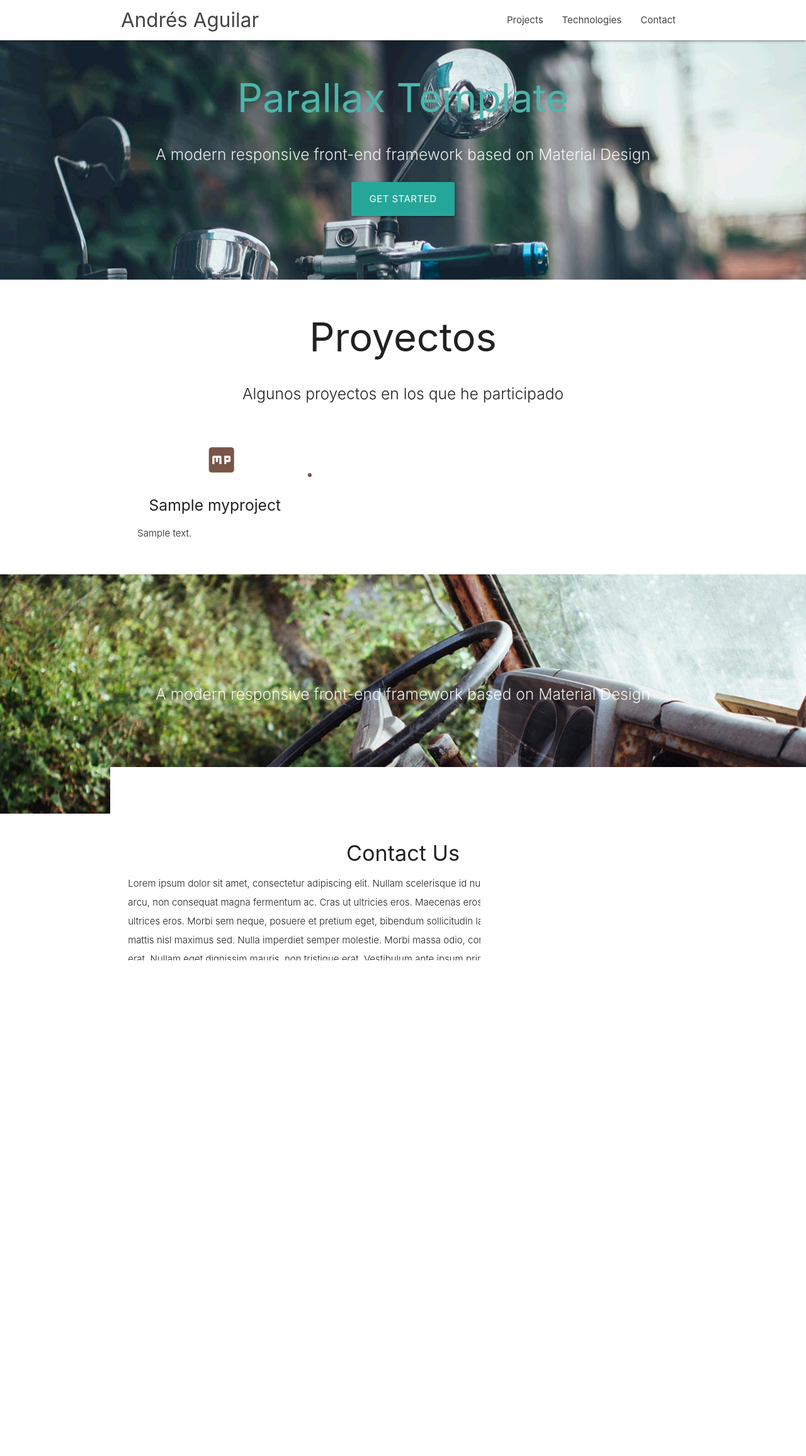
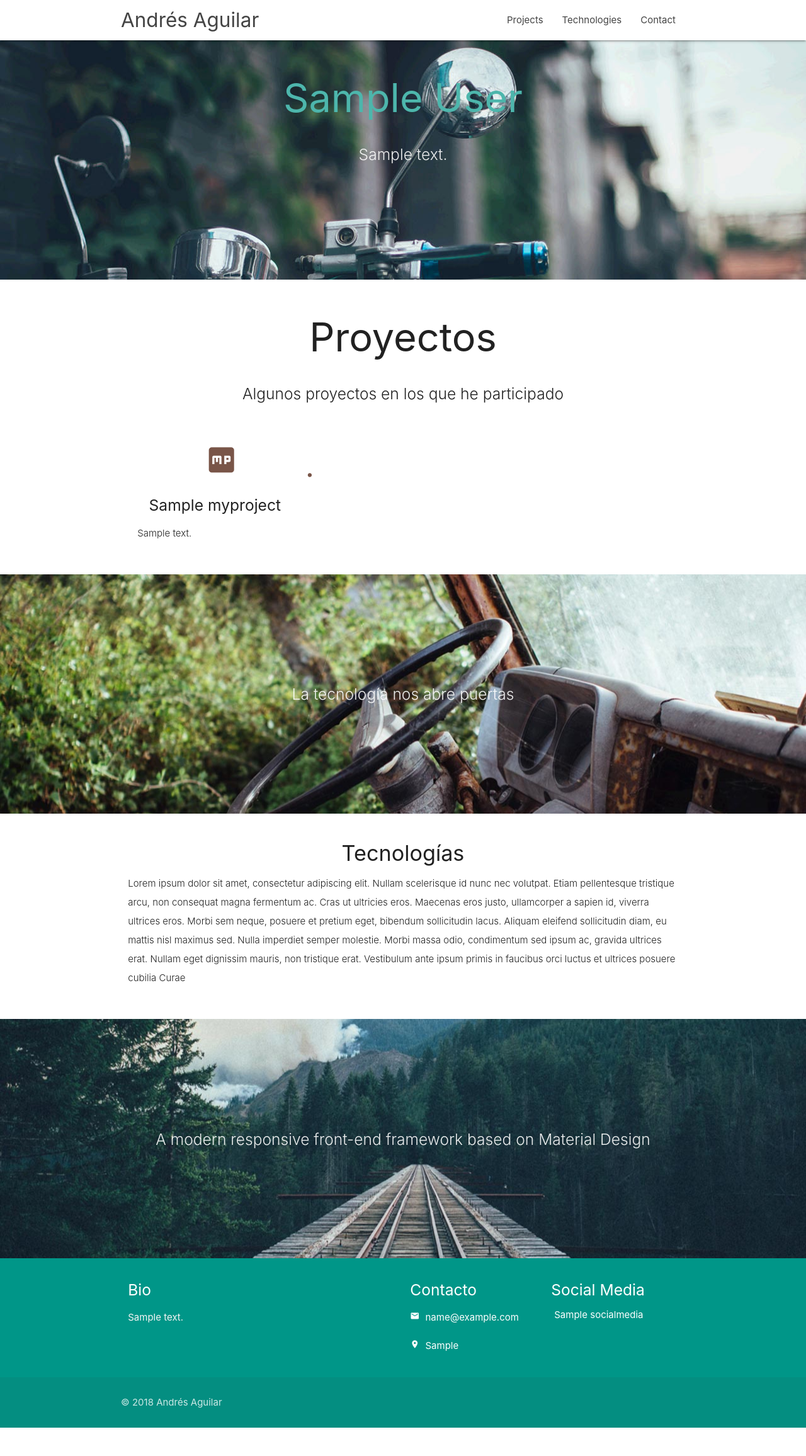
Before and after one commit to andres-aguilar/PersonalSite, a Django app: a page that uses mysite/templates/base/base.html in a window 1280 px wide. Shown: the whole page at 63% size. After the commit the page ends 2267 px from the top, so only its background shows below. Run offline with Django 3.2, Linux system fonts and the light colour scheme; tables that the repository leaves empty hold one stand-in row (values such as "Sample post"); some libraries are stand-ins or nearby versions.

Commit message:
Agregando nuevos modelos y desplegandolos en la página principal

```diff
--- a/mysite/apps/webpage/admin.py
+++ b/mysite/apps/webpage/admin.py
@@ -1,7 +1,9 @@
+# -*- coding: utf-8 -*-
 from django.contrib import admin
 
-from .models import MyProjects, SocialMedia
+from .models import MyProjects, SocialMedia, Profile
 
 
 admin.site.register(MyProjects)
 admin.site.register(SocialMedia)
+admin.site.register(Profile)
--- a/mysite/apps/webpage/models.py
+++ b/mysite/apps/webpage/models.py
@@ -1,12 +1,16 @@
+# -*- coding: utf-8 -*-
+
 from django.db import models
+from django.contrib.auth.models import User
 
-# Create your models here.
+
+
 class MyProjects(models.Model):
     name = models.CharField(max_length=50)
     description = models.TextField()
     icon = models.CharField(max_length=25)
     url = models.URLField()
-    date = models.DateField(auto_now=True)
+    date = models.DateField()
 
     def __str__(self):
         return self.name
@@ -19,3 +23,13 @@ class SocialMedia(models.Model):
 
     def __str__(self):
         return self.name
+
+
+class Profile(models.Model):
+    user = models.OneToOneField(User, on_delete=models.CASCADE)
+    bio = models.TextField()
+    location = models.CharField(max_length=50)
+    short_bio = models.CharField(max_length=150)
+
+    def __str__(self):
+        return self.user.username
--- a/mysite/apps/webpage/views.py
+++ b/mysite/apps/webpage/views.py
@@ -1,14 +1,20 @@
+# -*- coding: utf-8 -*-
 from django.shortcuts import render
 
-from .models import MyProjects
+from .models import MyProjects, SocialMedia, Profile
 
 def under_construction(request):
     return render(request, 'under_construction.html')
 
 
 def index(request):
-    projects = MyProjects.objects.all()
+    projects = MyProjects.objects.all().order_by('-date')[:6]
+    social_medias = SocialMedia.objects.all()
+    user = Profile.objects.get(pk=1)
+
     context = {
-        'projects': projects
+        'projects': projects,
+        'social_medias': social_medias,
+        'user': user
     }
     return render(request, 'webpage/index.html', context)
--- a/mysite/static/css/main.css
+++ b/mysite/static/css/main.css
@@ -11,13 +11,9 @@ nav .brand-logo {
   color: #444;
 }
 
-p {
-  line-height: 2rem;
-}
+p { line-height: 2rem }
 
-.sidenav-trigger {
-  color: #26a69a;
-}
+.sidenav-trigger { color: #26a69a }
 
 .parallax-container {
   min-height: 380px;
@@ -25,9 +21,7 @@ p {
   height: auto;
   color: rgba(255,255,255,.9);
 }
-  .parallax-container .section {
-    width: 100%;
-  }
+.parallax-container .section { width: 100% }
 
 @media only screen and (max-width : 992px) {
   .parallax-container .section {
@@ -52,6 +46,12 @@ p {
   font-size: inherit;
 }
 
+p > i, a > i {
+  margin-right: 5px;
+  max-width: 15px;
+  min-width: 15px;
+}
+
 footer.page-footer {
   margin: 0;
 }
--- a/mysite/templates/base/base.html
+++ b/mysite/templates/base/base.html
@@ -8,6 +8,9 @@
     <meta http-equiv="X-UA-Compatible" content="ie=edge">
     <link href="https://fonts.googleapis.com/icon?family=Material+Icons" rel="stylesheet">
     <link rel="stylesheet" href="https://cdnjs.cloudflare.com/ajax/libs/materialize/1.0.0/css/materialize.min.css">
+	<link rel="stylesheet" href="https://use.fontawesome.com/releases/v5.5.0/css/all.css"
+	integrity="sha384-B4dIYHKNBt8Bc12p+WXckhzcICo0wtJAoU8YZTY5qE0Id1GSseTk6S+L3BlXeVIU"
+	crossorigin="anonymous">
     <link rel="stylesheet" href="{% static 'css/main.css' %}">
     <title> Andres Aguilar - {% block title %}{% endblock %} </title>
 </head>
--- a/mysite/templates/webpage/index.html
+++ b/mysite/templates/webpage/index.html
@@ -8,15 +8,11 @@
         <div class="section no-pad-bot">
           <div class="container">
             <br><br>
-            <h1 class="header center teal-text text-lighten-2">Parallax Template</h1>
+            <h1 class="header center teal-text text-lighten-2"> {{ user.user.get_full_name }} </h1>
             <div class="row center">
-              <h5 class="header col s12 light">A modern responsive front-end framework based on Material Design</h5>
-            </div>
-            <div class="row center">
-              <a href="http://materializecss.com/getting-started.html" id="download-button" class="btn-large waves-effect waves-light teal lighten-1">Get Started</a>
+              <h5 class="header col s12 light"> {{ user.short_bio }} </h5>
             </div>
             <br><br>
-
           </div>
         </div>
         <div class="parallax"><img src="{% static 'images/background1.jpg' %}" alt="Unsplashed background img 1"></div>
@@ -55,7 +51,9 @@
         <div class="section no-pad-bot">
           <div class="container">
             <div class="row center">
-              <h5 class="header col s12 light">A modern responsive front-end framework based on Material Design</h5>
+              <h5 class="header col s12 light">
+                La tecnología nos abre puertas
+              </h5>
             </div>
           </div>
         </div>
@@ -68,8 +66,17 @@
           <div class="row">
             <div class="col s12 center">
               <h3><i class="mdi-content-send brown-text"></i></h3>
-              <h4>Contact Us</h4>
-              <p class="left-align light">Lorem ipsum dolor sit amet, consectetur adipiscing elit. Nullam scelerisque id nunc nec volutpat. Etiam pellentesque tristique arcu, non consequat magna fermentum ac. Cras ut ultricies eros. Maecenas eros justo, ullamcorper a sapien id, viverra ultrices eros. Morbi sem neque, posuere et pretium eget, bibendum sollicitudin lacus. Aliquam eleifend sollicitudin diam, eu mattis nisl maximus sed. Nulla imperdiet semper molestie. Morbi massa odio, condimentum sed ipsum ac, gravida ultrices erat. Nullam eget dignissim mauris, non tristique erat. Vestibulum ante ipsum primis in faucibus orci luctus et ultrices posuere cubilia Curae;</p>
+              <h4>Tecnologías</h4>
+              <p class="left-align light">
+                Lorem ipsum dolor sit amet, consectetur adipiscing elit. Nullam scelerisque id nunc nec volutpat.
+                Etiam pellentesque tristique arcu, non consequat magna fermentum ac. Cras ut ultricies eros.
+                Maecenas eros justo, ullamcorper a sapien id, viverra ultrices eros.
+                Morbi sem neque, posuere et pretium eget, bibendum sollicitudin lacus.
+                Aliquam eleifend sollicitudin diam, eu mattis nisl maximus sed. Nulla imperdiet semper molestie.
+                Morbi massa odio, condimentum sed ipsum ac, gravida ultrices erat.
+                Nullam eget dignissim mauris, non tristique erat.
+                Vestibulum ante ipsum primis in faucibus orci luctus et ultrices posuere cubilia Curae
+              </p>
             </div>
           </div>
 
@@ -92,34 +99,32 @@
         <div class="container">
           <div class="row">
             <div class="col l6 s12">
-              <h5 class="white-text">Company Bio</h5>
-              <p class="grey-text text-lighten-4">We are a team of college students working on this project like it's our full time job. Any amount would help support and continue development on this project and is greatly appreciated.</p>
-
-
+              <h5 class="white-text">Bio</h5>
+              <p class="grey-text text-lighten-4"> {{ user.bio }} </p>
             </div>
             <div class="col l3 s12">
-              <h5 class="white-text">Settings</h5>
+              <h5 class="white-text">Contacto</h5>
               <ul>
-                <li><a class="white-text" href="#!">Link 1</a></li>
-                <li><a class="white-text" href="#!">Link 2</a></li>
-                <li><a class="white-text" href="#!">Link 3</a></li>
-                <li><a class="white-text" href="#!">Link 4</a></li>
+                <li> <p><i class='tiny material-icons'>mail</i> {{ user.user.email }} </p> </li>
+                <li> <p><i class="tiny material-icons">location_on</i> {{ user.location }} </p> </li>
               </ul>
             </div>
             <div class="col l3 s12">
-              <h5 class="white-text">Connect</h5>
+              <h5 class="white-text">Social Media</h5>
               <ul>
-                <li><a class="white-text" href="#!">Link 1</a></li>
-                <li><a class="white-text" href="#!">Link 2</a></li>
-                <li><a class="white-text" href="#!">Link 3</a></li>
-                <li><a class="white-text" href="#!">Link 4</a></li>
+
+                {% for sc in social_medias %}
+                  <li>
+                    <a class="white-text" href="{{ sc.url }}"><i class="{{ sc.icon }}"></i> {{ sc.name }}</a>
+                  </li>
+                {% endfor %}
               </ul>
             </div>
           </div>
         </div>
         <div class="footer-copyright">
           <div class="container">
-            <p> &copy;Andrés Aguilar 2018</p>
+            <p> &copy; 2018 Andrés Aguilar</p>
           </div>
         </div>
       </footer>
```
Also changed, not shown: mysite/apps/webpage/migrations/0004_auto_20181129_1950.py (added), mysite/apps/webpage/migrations/0005_profile.py (added), mysite/apps/webpage/migrations/0006_auto_20181129_2107.py (added).
